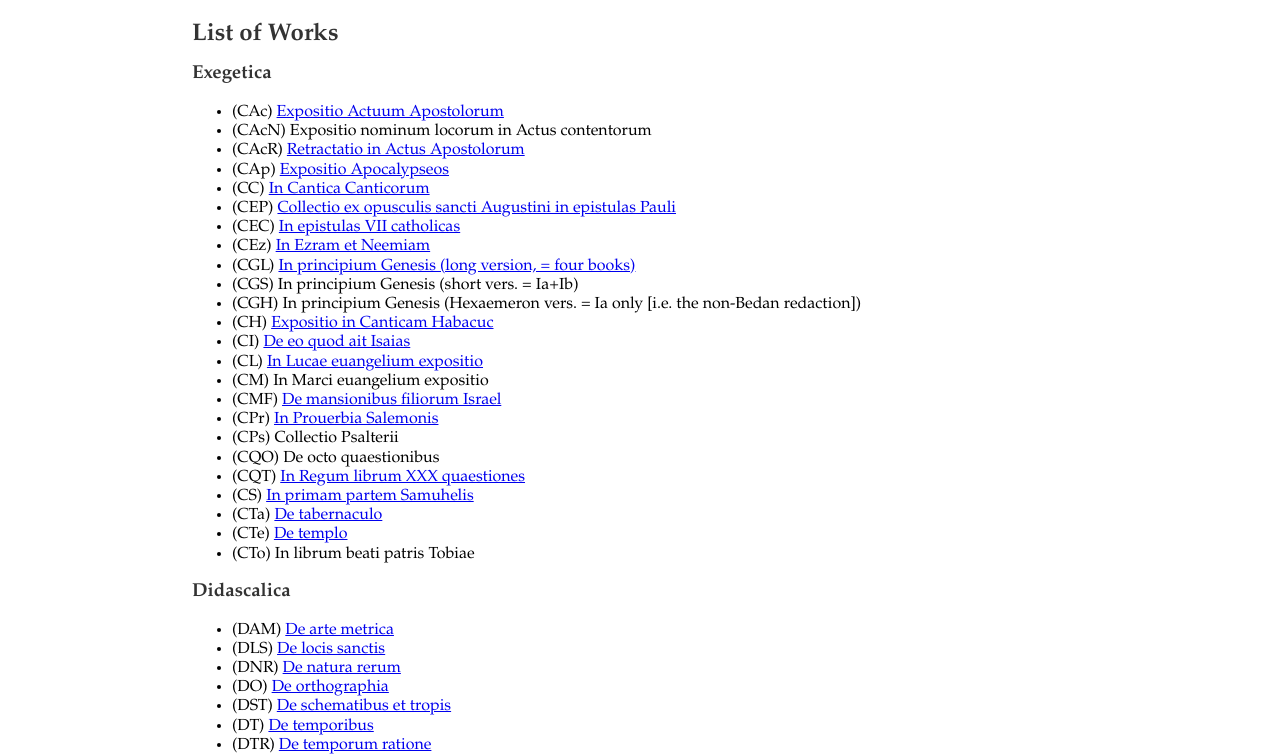
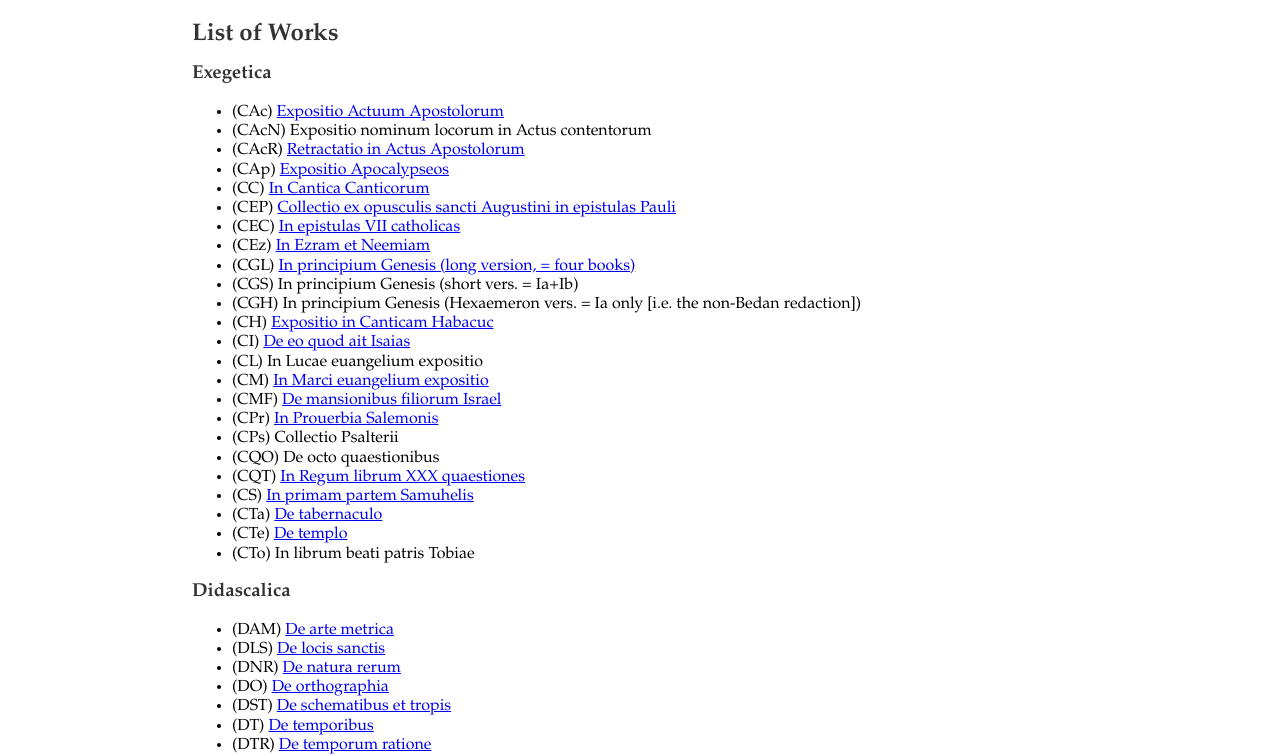
Before and after one commit to jwestgard/openbede, a plain HTML site: page docs/index.html in a window 1280 px wide. Shown: the part 69-825 px from the top of the page. Drawn offline with Linux system fonts and the light colour scheme.

Commit message:
change index.html links to Mark rather than Luke

```diff
--- a/docs/index.html
+++ b/docs/index.html
@@ -29,8 +29,8 @@
             <li>(CGH) In principium Genesis (Hexaemeron vers. = Ia only [i.e. the non-Bedan redaction])</li>
             <li>(CH) <a href="CH.html">Expositio in Canticam Habacuc</a></li>
             <li>(CI) <a href="CI.html">De eo quod ait Isaias</a></li>
-            <li>(CL) <a href="CL.html">In Lucae euangelium expositio</a></li>
-            <li>(CM) In Marci euangelium expositio</li>
+            <li>(CL) In Lucae euangelium expositio</li>
+            <li>(CM) <a href="CM.html">In Marci euangelium expositio</a></li>
             <li>(CMF) <a href="CMF.html">De mansionibus filiorum Israel</a></li>
             <li>(CPr) <a href="CPr.html">In Prouerbia Salemonis</a></li>
             <li>(CPs) Collectio Psalterii</li>
```
